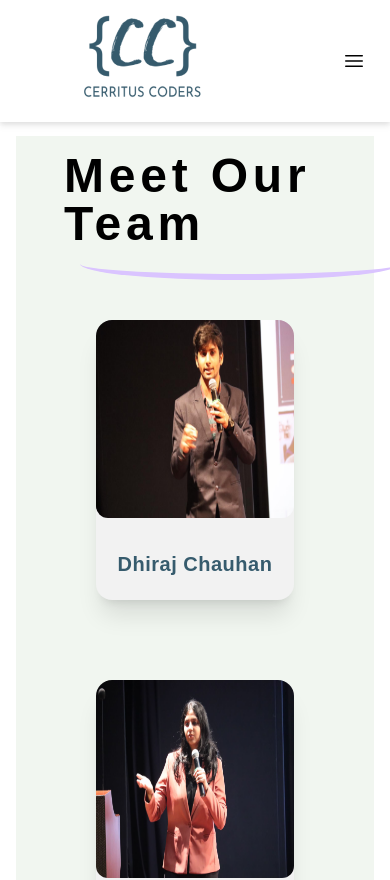
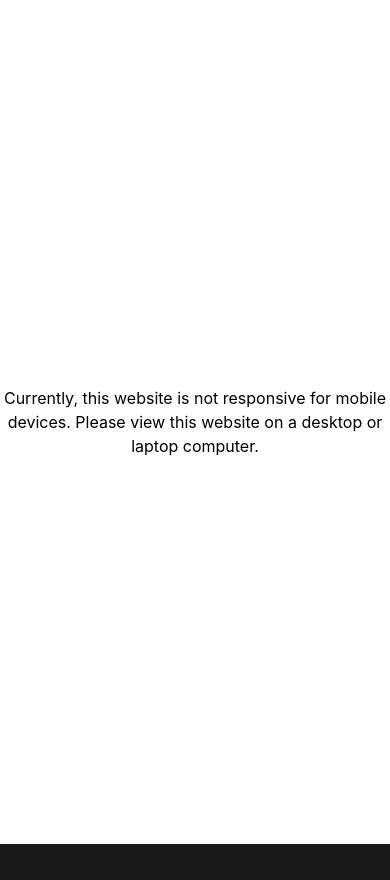
Before and after one commit to CerritusCodersComm/community-website, a Next.js app: page /team in a window 390 px wide. Shown: the top 880 px of the page. After the commit the page ends 844 px from the top, so only its background shows below. Built offline with nearby package versions, Linux system fonts and the light colour scheme; a web font is replaced by a local one.

Commit message:
Added temporary mobile view for smaller screens to not show a broken website

```diff
--- /dev/null
+++ b/src/components/MobileViewWarning.tsx
@@ -0,0 +1,13 @@
+import {FC} from "react";
+
+export const MobileViewWarning: FC = () => {
+    return (
+        <div className="w-full flex justify-center items-center h-screen bg-white text-black">
+            <p className="w-full text-center">
+                Currently, this website is not responsive for mobile devices.
+                Please view this website on a desktop or
+                laptop computer.
+            </p>
+        </div>
+    );
+};
--- a/src/pages/_app.tsx
+++ b/src/pages/_app.tsx
@@ -1,6 +1,7 @@
 import { AppProps } from "next/app";
 import { FC } from "react";
 import { AppBar } from "../components/AppBar";
+import {TempMobileView} from "../views/temp-mobile-view";
 
 require("../styles/globals.css");
 
@@ -8,16 +9,20 @@ const App: FC<AppProps> = ({ Component, pageProps }) => {
   return (
     <>
       <div className="flex flex-col h-screen">
-        <div className="relative mb-20">
+        <div className="hidden md:block relative mb-20">
           <div className="absolute left-0 top-0 background-graphic-upper"></div>
           <div className="absolute left-0 right-0 z-20">
             <AppBar />
           </div>
         </div>
-        <div className="z-10 mt-10">
+        <div className="hidden md:block z-10 mt-10">
           {/* @ts-ignore */}
           <Component {...pageProps} />
           {/*<Footer/>*/}
+        </div>
+
+        <div className="block md:hidden">
+          <TempMobileView/>
         </div>
       </div>
     </>
--- /dev/null
+++ b/src/views/temp-mobile-view/index.tsx
@@ -0,0 +1,11 @@
+// Next, React
+import {FC} from "react";
+import {MobileViewWarning} from "../../components/MobileViewWarning";
+
+export const TempMobileView: FC = ({}) => {
+    return (
+        <>
+            <MobileViewWarning/>
+        </>
+    );
+};
```
